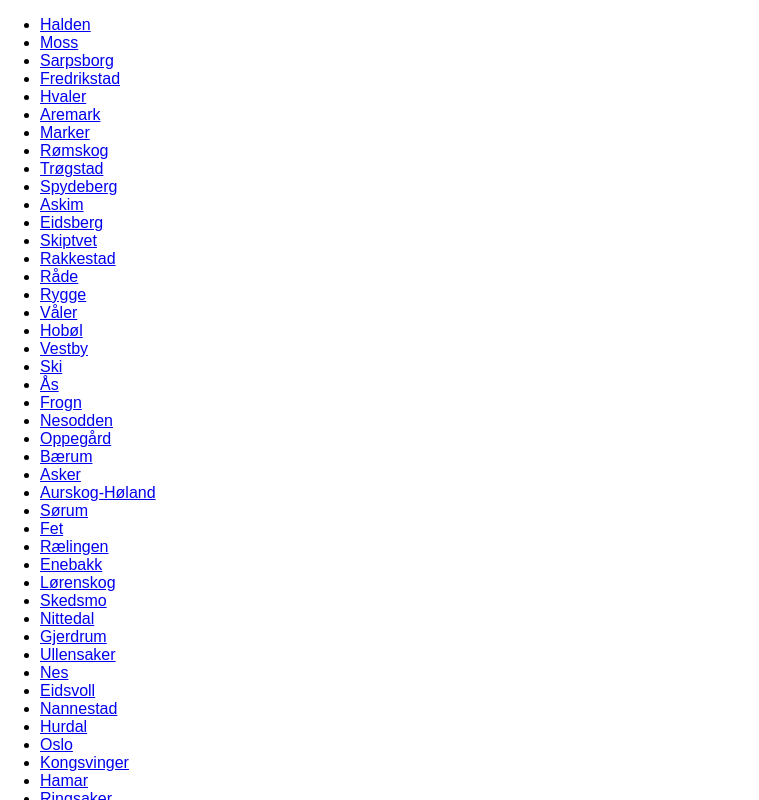
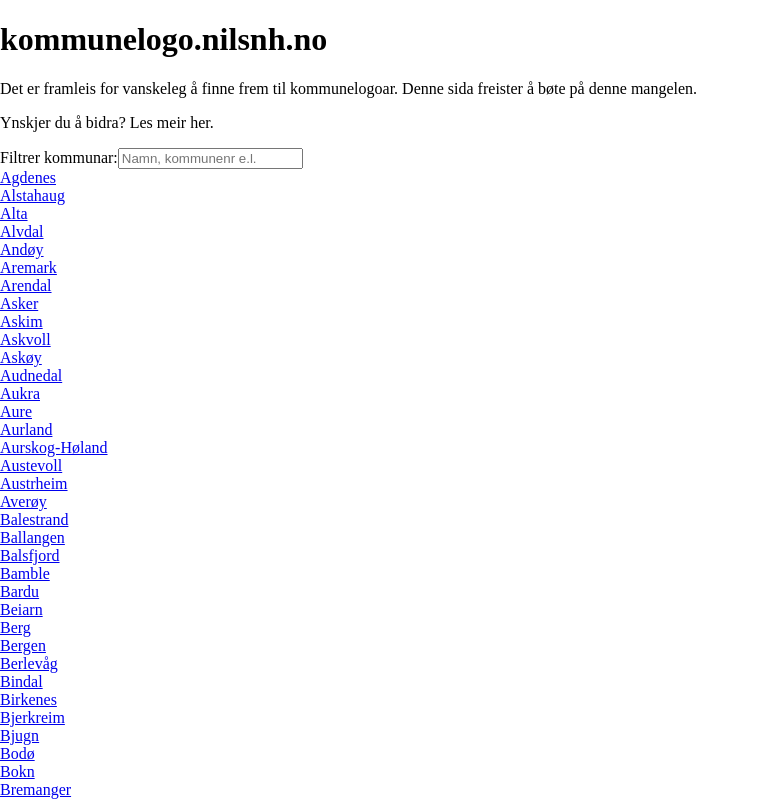
Before and after one commit to nilsnh/kommunelogoar, a React (Create React App) app: page / in a window 1280 px wide. Shown: the top 800 px of the page, without its empty margins (0-759 px from the left). Built offline with nearby package versions, Linux system fonts and the light colour scheme.

Commit message:
is now able to filter municipalities by text

```diff
--- a/public/index.html
+++ b/public/index.html
@@ -19,7 +19,7 @@
       work correctly both with client-side routing and a non-root public URL.
       Learn how to configure a non-root public URL by running `npm run build`.
     -->
-    <title>React App</title>
+    <title>Kommunelogoer</title>
   </head>
   <body>
     <noscript>
--- a/src/App.tsx
+++ b/src/App.tsx
@@ -6,7 +6,17 @@ import Municipality from './Municipality'
 
 export default () =>
   <div>
-    <Route exact={true} path="/" component={MunicipalityList} />
+    <Route exact={true} path="/">
+      <div>
+        <h1>kommunelogo.nilsnh.no</h1>
+        <p>
+          Det er framleis for vanskeleg å finne frem til kommunelogoar. Denne
+          sida freister å bøte på denne mangelen.
+        </p>
+        <p>Ynskjer du å bidra? Les meir her.</p>
+        <MunicipalityList />
+      </div>
+    </Route>
     <div>
       <Route path="/kommune/:code" component={Municipality} />
     </div>
--- a/src/Municipality.tsx
+++ b/src/Municipality.tsx
@@ -2,7 +2,6 @@ import * as React from 'react'
 import { Link } from 'react-router-dom'
 import ssbMunicipalities from './ssb-2017-municipality-data'
 
-// eslint-disable-next-line
 export default ({ match }: any) => {
   const matchingMunicipality = ssbMunicipalities.filter(
     elem => elem.code === Number.parseInt(match.params.code)
--- a/src/MunicipalityList.tsx
+++ b/src/MunicipalityList.tsx
@@ -3,13 +3,64 @@ import { Link } from 'react-router-dom'
 import ssbMunicipalities from './ssb-2017-municipality-data'
 import { SSBMunicipality } from './ssb-2017-municipality-data'
 
-export default () =>
-  <ul>
-    {ssbMunicipalities.map((elem: SSBMunicipality) =>
-      <li key={elem.code}>
-        <Link to={`/kommune/${elem.code}`}>
-          {elem.name}
-        </Link>
-      </li>
-    )}
-  </ul>
+const MunicipalityCard: React.SFC<any> = ({ muni }: any) => {
+  return (
+    <div>
+      <Link to={`/kommune/${muni.code}`}>
+        {muni.name}
+      </Link>
+    </div>
+  )
+}
+
+export default class MunicipalityList extends React.Component<any, any> {
+  constructor() {
+    super()
+    this.state = {
+      filterText: ''
+    }
+  }
+
+  render() {
+    // copy array and sort by name
+    let municipalities = ssbMunicipalities.slice().sort((a, b) => {
+      if (a.name < b.name) {
+        return -1
+      }
+      if (a.name > b.name) {
+        return 1
+      }
+      return 0
+    })
+    if (this.state.filterText) {
+      municipalities = municipalities.filter(
+        elem =>
+          JSON.stringify(elem.name)
+            .toLowerCase()
+            .indexOf(this.state.filterText.toLowerCase()) !== -1
+      )
+    }
+    return (
+      <div>
+        <label>
+          Filtrer kommunar:
+          <input
+            onChange={e => this.onChangeHandler(e)}
+            placeholder="Namn, kommunenr e.l."
+          />
+        </label>
+        <br />
+        {municipalities.map((elem: SSBMunicipality) =>
+          <MunicipalityCard key={elem.code} muni={elem} />
+        )}
+      </div>
+    )
+  }
+
+  onChangeHandler(e: React.FormEvent<HTMLInputElement>) {
+    const input = e.target as HTMLInputElement
+    this.setState(prevState => ({
+      filterText: input.value
+    }))
+  }
+}
--- a/src/index.css
+++ b/src/index.css
@@ -1,5 +1,5 @@
 body {
   margin: 0;
   padding: 0;
-  font-family: sans-serif;
+  font-family: serif;
 }
```
Also changed, not shown: public/manifest.json.
